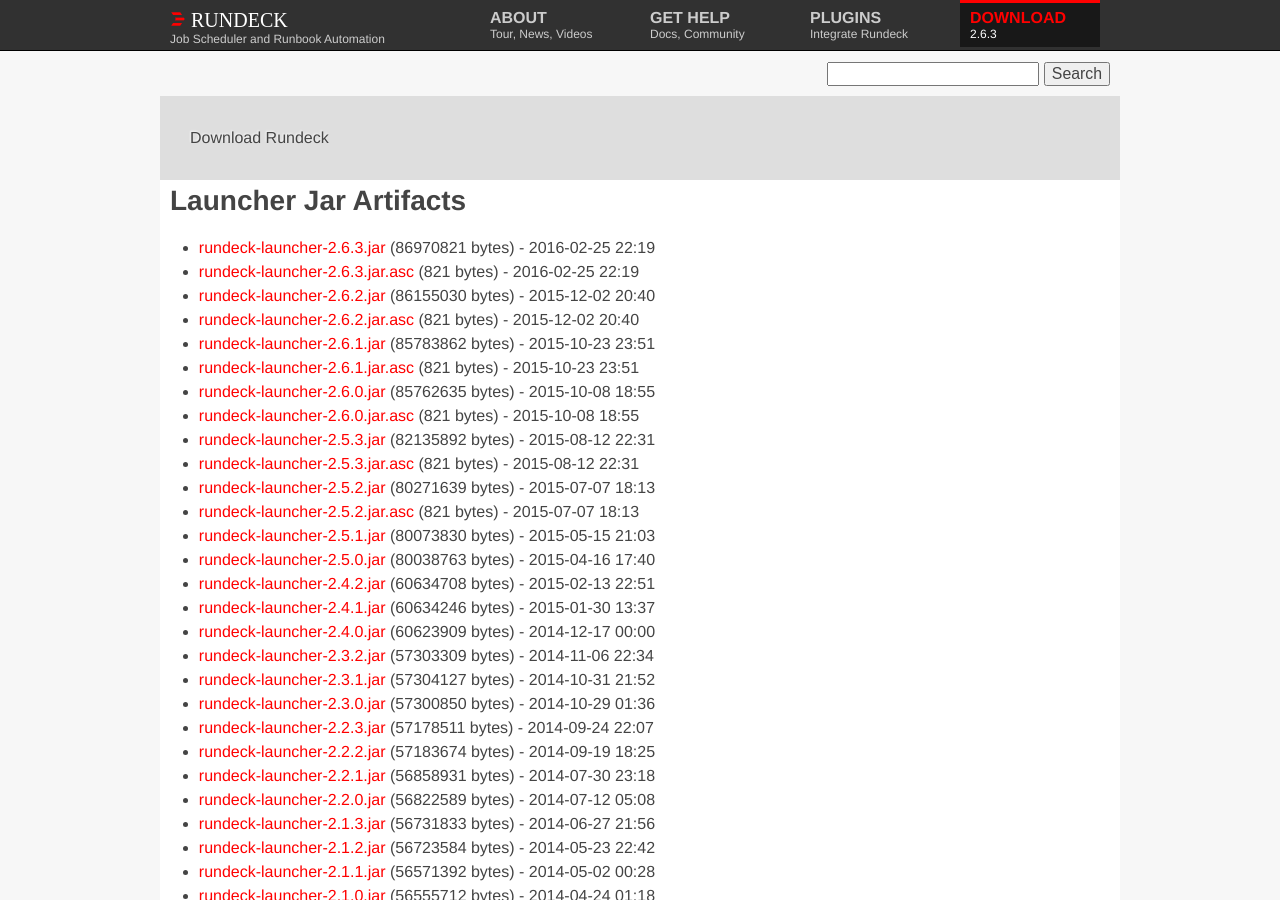
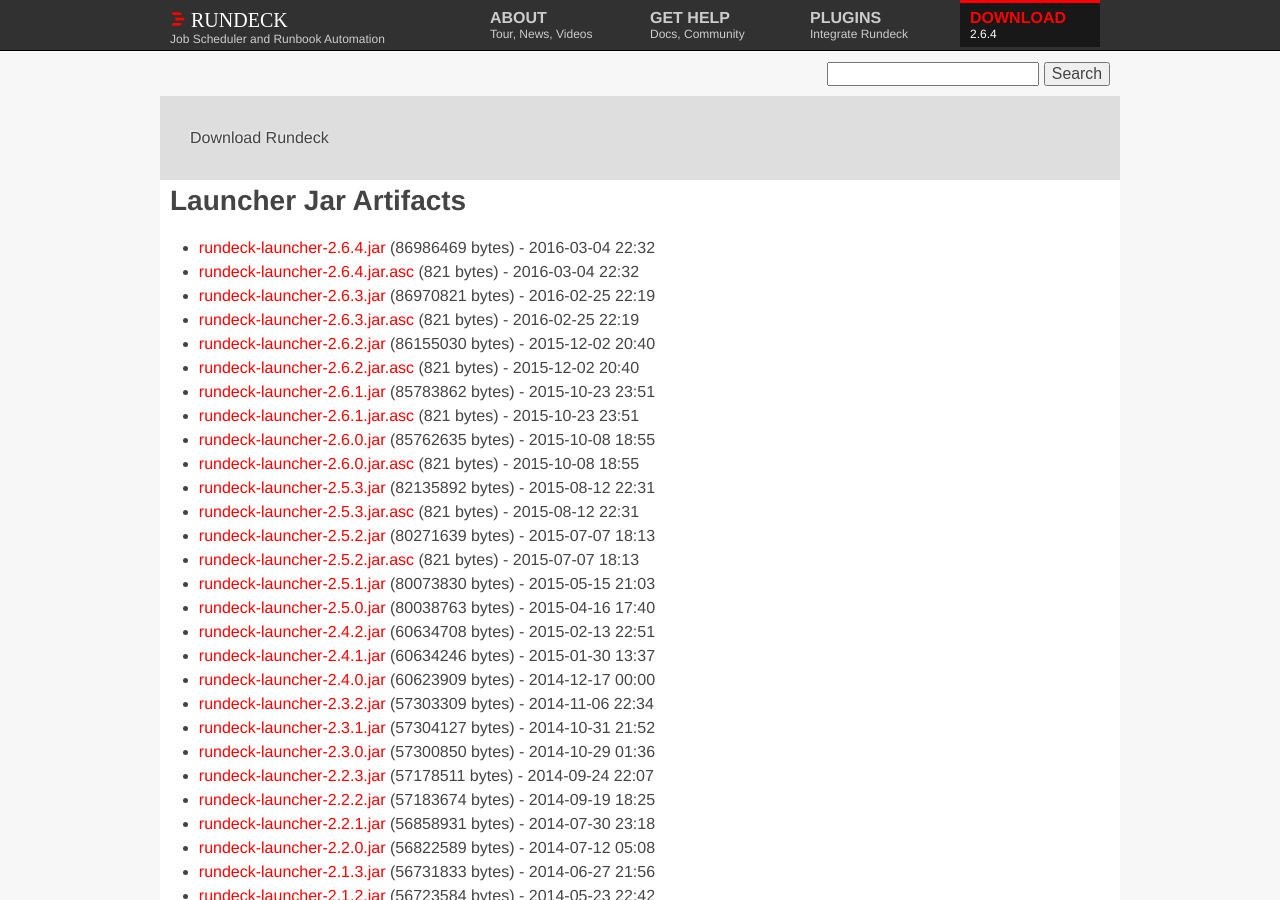
Before and after one commit to rundeck/rundeck-ghpages, a Jekyll site: the page built from download/jar/index.md, in a window 1280 px wide and 900 px high. Built offline with Jekyll 4.4.1, drawn with Linux system fonts in a browser that asks for light colours; nearby versions of some CDN libraries.

Commit message:
Update site to 2.6.4 download links

```diff
--- a/_config.yml
+++ b/_config.yml
@@ -1,16 +1,16 @@
 baseurl: ""
 url: ""
 full_url: "http://www.rundeck.org"
-rd_version: "2.6.3"
-rd_jar_name: "rundeck-launcher-2.6.3.jar"
-rd_jar_sha: "c131c05de6303fc911140e5fd3c0ce692a7508c1"
-rd_jar_url: "http://download.rundeck.org/jar/rundeck-launcher-2.6.3.jar"
-rd_jar_size: "86970821"
-rd_deb_name: "rundeck-2.6.3-1-GA.deb"
-rd_deb_url: "http://download.rundeck.org/deb/rundeck-2.6.3-1-GA.deb"
-rd_deb_sha: "aa28b2eb1df69e2bfc30aaa4bbd3af01f6dcc58d"
-rd_deb_size: "99799690"
-rd_zipball: "https://github.com/rundeck/rundeck/zipball/v2.6.3"
-rd_tarball: "https://github.com/rundeck/rundeck/tarball/v2.6.3"
-rd_releasenotes: "https://github.com/rundeck/rundeck/blob/v2.6.3/RELEASE.md"
+rd_version: "2.6.4"
+rd_jar_name: "rundeck-launcher-2.6.4.jar"
+rd_jar_sha: "985c4e9c75ee42ea7314a255599b3420022502c7"
+rd_jar_url: "http://download.rundeck.org/jar/rundeck-launcher-2.6.4.jar"
+rd_jar_size: "86986469"
+rd_deb_name: "rundeck-2.6.4-1-GA.deb"
+rd_deb_url: "http://download.rundeck.org/deb/rundeck-2.6.4-1-GA.deb"
+rd_deb_sha: "9ff030fc8ec285253026333c1588439c2aaa1e61"
+rd_deb_size: "99813060"
+rd_zipball: "https://github.com/rundeck/rundeck/zipball/v2.6.4"
+rd_tarball: "https://github.com/rundeck/rundeck/tarball/v2.6.4"
+rd_releasenotes: "https://github.com/rundeck/rundeck/blob/v2.6.4/RELEASE.md"
 markdown: kramdown
--- a/download/jar/index.md
+++ b/download/jar/index.md
@@ -3,6 +3,8 @@
 layout: download
 download_type: Launcher Jar
 ---
+* [rundeck-launcher-2.6.4.jar](http://download.rundeck.org/jar/rundeck-launcher-2.6.4.jar) (86986469 bytes) - 2016-03-04 22:32
+* [rundeck-launcher-2.6.4.jar.asc](http://download.rundeck.org/jar/rundeck-launcher-2.6.4.jar.asc) (821 bytes) - 2016-03-04 22:32
 * [rundeck-launcher-2.6.3.jar](http://download.rundeck.org/jar/rundeck-launcher-2.6.3.jar) (86970821 bytes) - 2016-02-25 22:19
 * [rundeck-launcher-2.6.3.jar.asc](http://download.rundeck.org/jar/rundeck-launcher-2.6.3.jar.asc) (821 bytes) - 2016-02-25 22:19
 * [rundeck-launcher-2.6.2.jar](http://download.rundeck.org/jar/rundeck-launcher-2.6.2.jar) (86155030 bytes) - 2015-12-02 20:40
```
Also changed, not shown: download/deb/index.md (+1 -0 lines), download/rpm/index.md (+2 -0 lines), download/war/index.md (+2 -0 lines).
